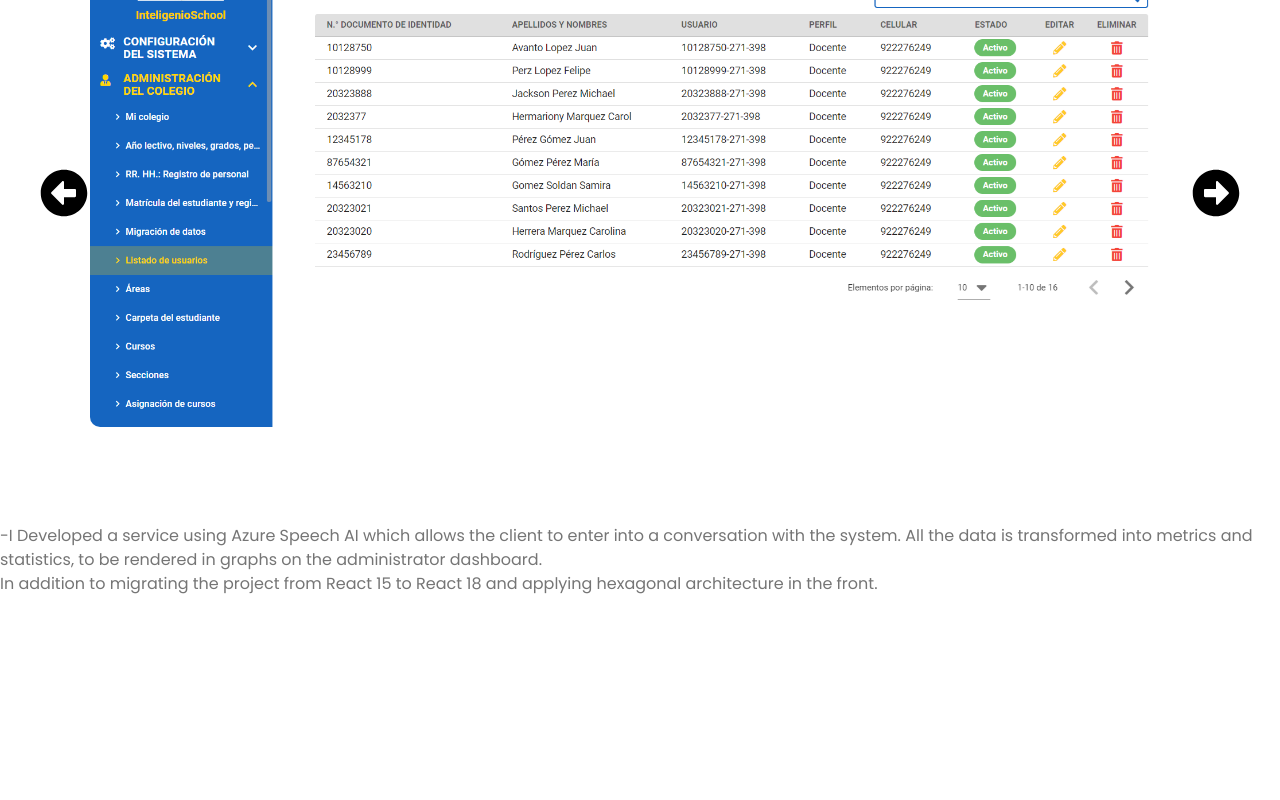
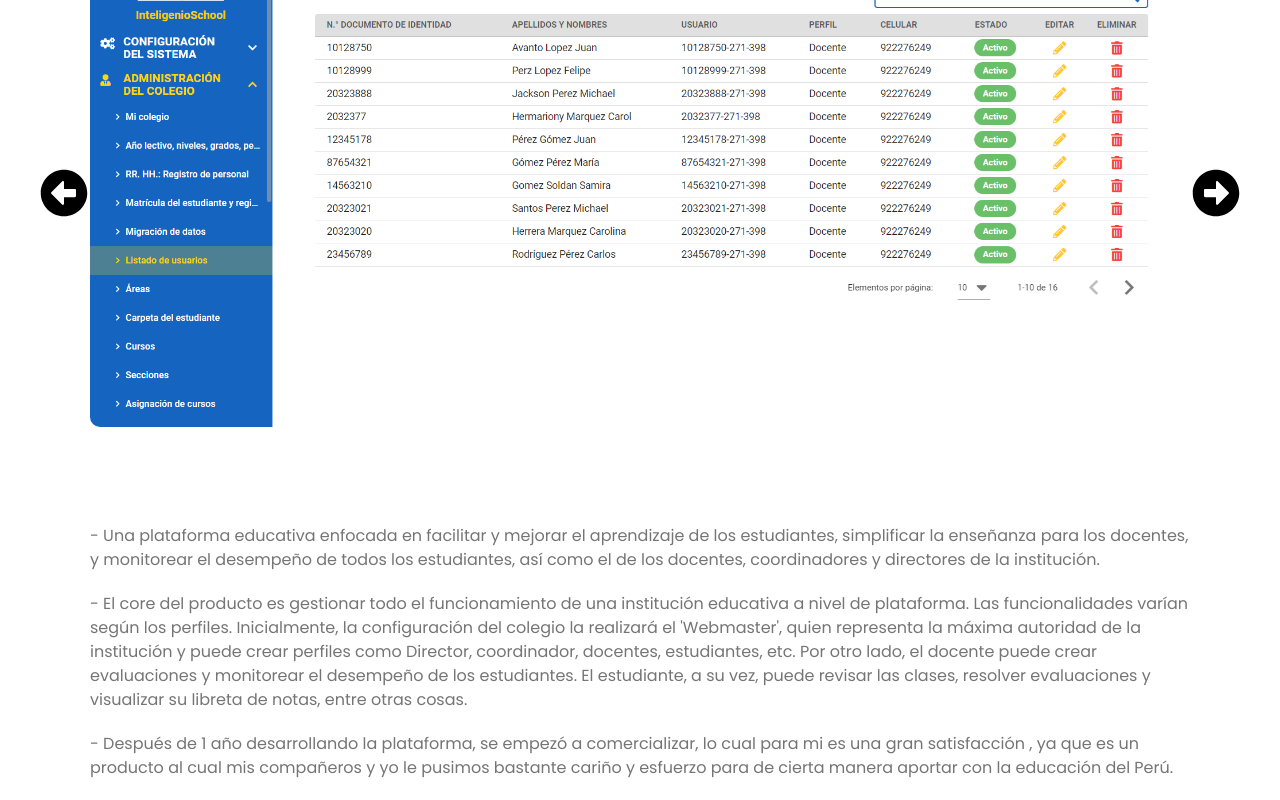
Before and after one commit to sebastiangs23/Portfolio, a React (Vite) app in the folder front/portfolio/: page /experience/inteligenio in a window 1280 px wide. Shown: the part 283-1083 px from the top of the page. Before the commit the page ends 879 px from the top, so only its background shows below. Built offline with nearby package versions, Linux system fonts and the light colour scheme.

Commit message:
feat(Refactor): :fire: Refactor the jobs sentences

```diff
--- a/front/portfolio/src/components/Desarrollo/components/JobDetailsIbc.jsx
+++ b/front/portfolio/src/components/Desarrollo/components/JobDetailsIbc.jsx
@@ -10,15 +10,33 @@ export default function JobDetailsIbc() {
         <SliderJob slides={sliderIbc} type="web" />
       </div>
 
-      <div>
-        <p>
-          -I Developed a service using Azure Speech AI which allows the client
-          to enter into a conversation with the system. All the data is
-          transformed into metrics and statistics, to be rendered in graphs on
-          the administrator dashboard. <br />
-          In addition to migrating the project from React 15 to React 18 and
-          applying hexagonal architecture in the front.
-        </p>
+      <div className="content_conteiner">
+        <div className="content">
+          <p>
+            - Plataforma de idiomas certificada con TrackTest, enfocada en los
+            niveles básico (A1 - A2) e intermedio (B1 - B2), con métodos
+            dinámicos de aprendizaje como prácticas de vocabulario, gramática,
+            pronunciación, simuladores de exámenes y conversaciones interactivas
+            que se desbloquean a medida que el estudiante aprueba las lecciones.
+          </p>
+
+          <p>
+            - Cada nivel cuenta con múltiples lecciones, y dentro de cada
+            lección el estudiante adquiere conocimientos que le permiten seguir
+            avanzando. Además, el sistema recopila datos de las evaluaciones
+            para generar gráficos y métricas que identifican los puntos fuertes
+            y débiles de los estudiantes.
+          </p>
+          <p>
+            - Uno de mis roles fue rediseñar la base de datos para hacerla más
+            escalable y capaz de soportar la enseñanza de más idiomas en el
+            futuro. Además, migré el sistema de evaluación para utilizar una API
+            integrada con el reconocedor de voz de inteligencia artificial de
+            Azure Speech, que es más preciso al evaluar al estudiante en
+            aspectos como pronunciación, prosodia, fluidez y oraciones
+            completas, entre otros.
+          </p>
+        </div>
       </div>
     </div>
   );
--- a/front/portfolio/src/components/Desarrollo/components/JobDetailsInte.jsx
+++ b/front/portfolio/src/components/Desarrollo/components/JobDetailsInte.jsx
@@ -10,15 +10,36 @@ export default function JobDetailsinte() {
         <SliderJob slides={sliderInteligenio} type="web" />
       </div>
 
-      <div>
-        <p>
-          -I Developed a service using Azure Speech AI which allows the client
-          to enter into a conversation with the system. All the data is
-          transformed into metrics and statistics, to be rendered in graphs on
-          the administrator dashboard. <br />
-          In addition to migrating the project from React 15 to React 18 and
-          applying hexagonal architecture in the front.
-        </p>
+      <div className="content_conteiner">
+        <div className="content">
+          <p>
+            - Una plataforma educativa enfocada en facilitar y mejorar el
+            aprendizaje de los estudiantes, simplificar la enseñanza para los
+            docentes, y monitorear el desempeño de todos los estudiantes, así
+            como el de los docentes, coordinadores y directores de la
+            institución.
+          </p>
+
+          <p>
+            - El core del producto es gestionar todo el funcionamiento de una
+            institución educativa a nivel de plataforma. Las funcionalidades
+            varían según los perfiles. Inicialmente, la configuración del
+            colegio la realizará el 'Webmaster', quien representa la máxima
+            autoridad de la institución y puede crear perfiles como Director,
+            coordinador, docentes, estudiantes, etc. Por otro lado, el docente
+            puede crear evaluaciones y monitorear el desempeño de los
+            estudiantes. El estudiante, a su vez, puede revisar las clases,
+            resolver evaluaciones y visualizar su libreta de notas, entre otras
+            cosas.
+          </p>
+
+          <p>
+            - Después de 1 año desarrollando la plataforma, se empezó a
+            comercializar, lo cual para mi es una gran satisfacción , ya que es
+            un producto al cual mis compañeros y yo le pusimos bastante cariño y
+            esfuerzo para de cierta manera aportar con la educación del Perú.
+          </p>
+        </div>
       </div>
     </div>
   );
--- a/front/portfolio/src/components/Desarrollo/components/sliderJob.css
+++ b/front/portfolio/src/components/Desarrollo/components/sliderJob.css
@@ -73,6 +73,17 @@
   margin-left: 50px;
 }
 
+.content_conteiner {
+  display: flex;
+  align-items: center;
+  justify-content: center;
+}
+
+.content p {
+  margin-bottom: 20px;
+  width: 1100px;
+}
+
 /* RESPONSIVE */
 
 @media screen and (max-width: 700px) {
```
